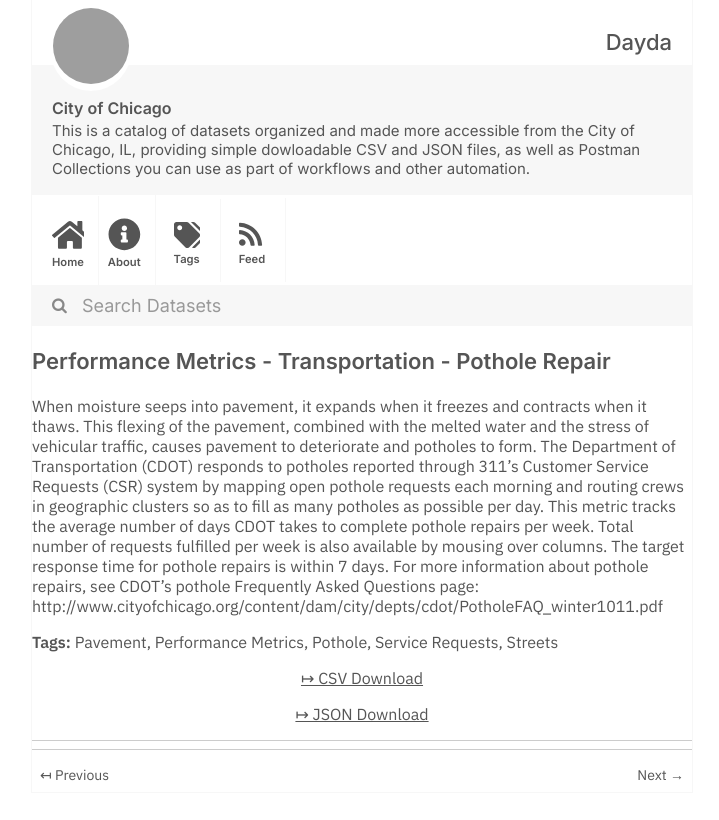
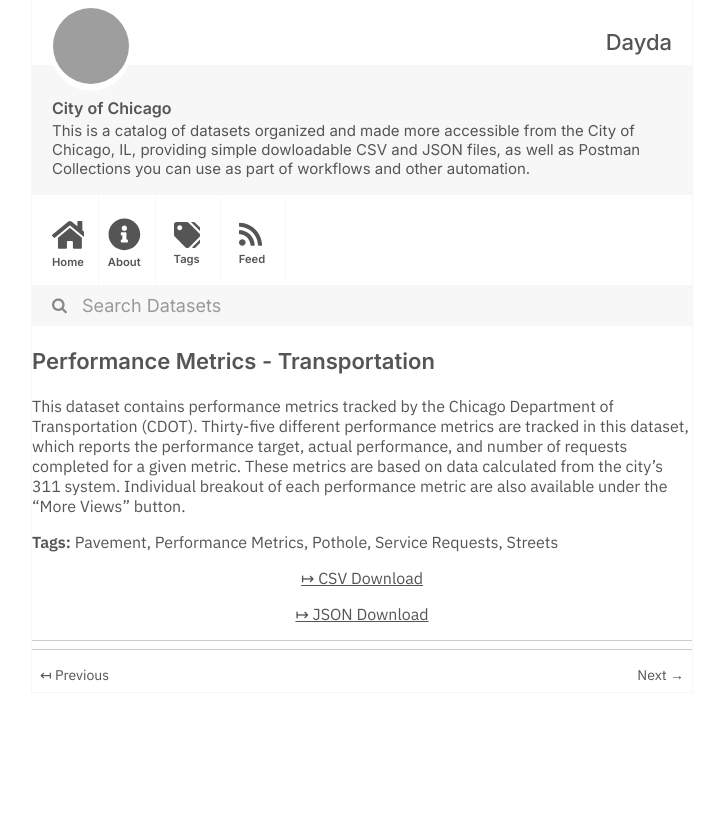
Before and after one commit to dayda-entities/city-of-chicago, a Jekyll site: the page built from _posts/2020-11-10-performance-metrics-transporta.md, in a window 1280 px wide, cut to the strip 0-820 px from the top of the page. Shown: the whole strip, without its empty margins (278-997 px from the left). Built offline with Jekyll 4.4.1, drawn with Linux system fonts in a browser that asks for light colours; grey boxes are pictures that could not be loaded.

Commit message:
Publish Data

```diff
--- a/_posts/2020-11-10-performance-metrics-transporta.md
+++ b/_posts/2020-11-10-performance-metrics-transporta.md
@@ -1,7 +1,7 @@
 ---
-title: Performance Metrics - Transportation - Pothole Repair
-created: '2020-11-10T16:55:21.947086'
-modified: '2020-11-10T16:55:21.947097'
+title: Performance Metrics - Transportation
+created: '2020-11-10T16:54:50.040982'
+modified: '2020-11-10T16:54:50.040993'
 state: active
 type: dataset
 tags:
@@ -13,10 +13,10 @@ tags:
 groups:
   - Local Government
 csv_url: >-
-  https://data.cityofchicago.org/api/views/sbt5-2ec8/rows.csv?accessType=DOWNLOAD
+  https://data.cityofchicago.org/api/views/eaff-5ff2/rows.csv?accessType=DOWNLOAD
 json_url: >-
-  https://data.cityofchicago.org/api/views/sbt5-2ec8/rows.json?accessType=DOWNLOAD
+  https://data.cityofchicago.org/api/views/eaff-5ff2/rows.json?accessType=DOWNLOAD
 layout: post
 
 ---
-When moisture seeps into pavement, it expands when it freezes and contracts when it thaws.  This flexing of the pavement, combined with the melted water and the stress of vehicular traffic, causes pavement to deteriorate and potholes to form.  The Department of Transportation (CDOT) responds to potholes reported through 311’s Customer Service Requests (CSR) system by mapping open pothole requests each morning and routing crews in geographic clusters so as to fill as many potholes as possible per day.  This metric tracks the average number of days CDOT takes to complete pothole repairs per week.   Total number of requests fulfilled per week is also available by mousing over columns.  The target response time for pothole repairs is within 7 days.  For more information about pothole repairs, see CDOT’s pothole Frequently Asked Questions page: http://www.cityofchicago.org/content/dam/city/depts/cdot/PotholeFAQ_winter1011.pdf
+This dataset contains performance metrics tracked by the Chicago Department of Transportation (CDOT). Thirty-five different performance metrics are tracked in this dataset, which reports the performance target, actual performance, and number of requests completed for a given metric. These metrics are based on data calculated from the city's 311 system. Individual breakout of each performance metric are also available under the "More Views" button.
```
